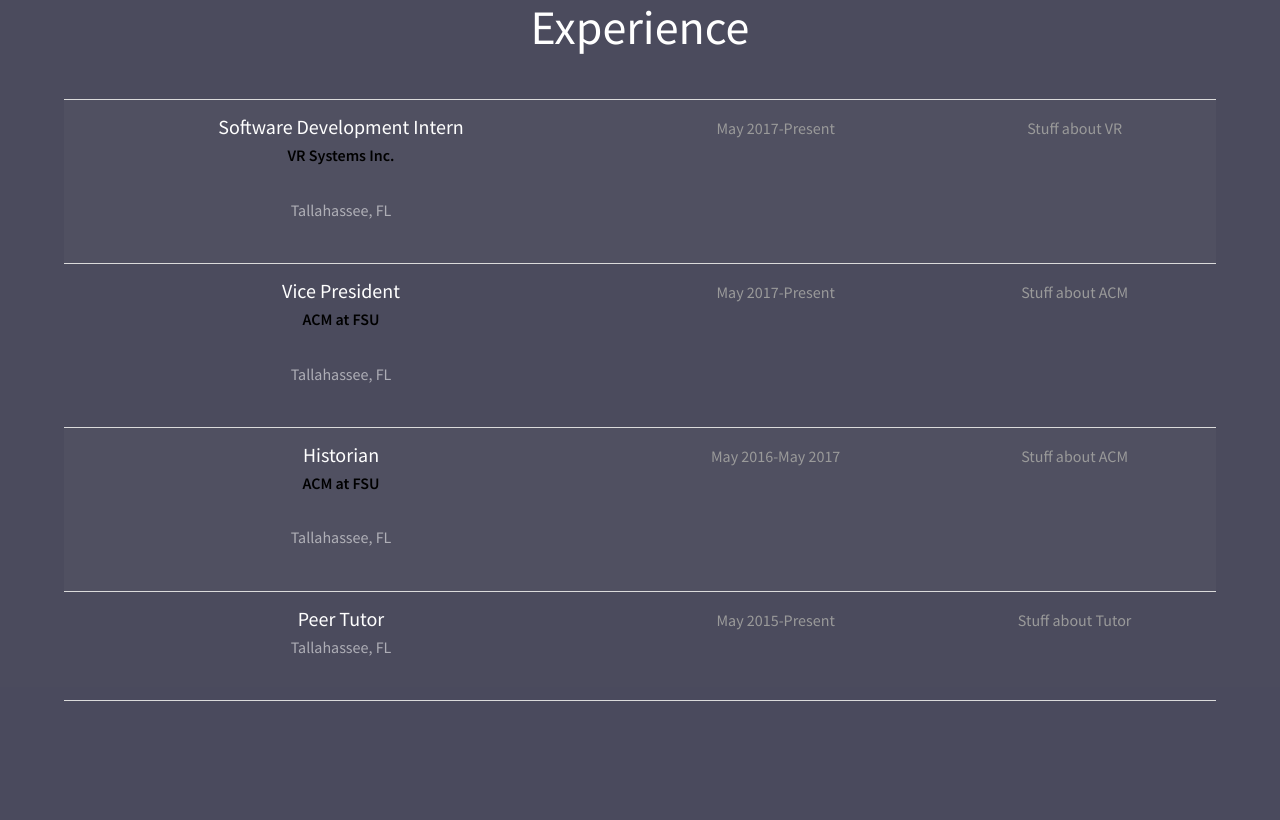
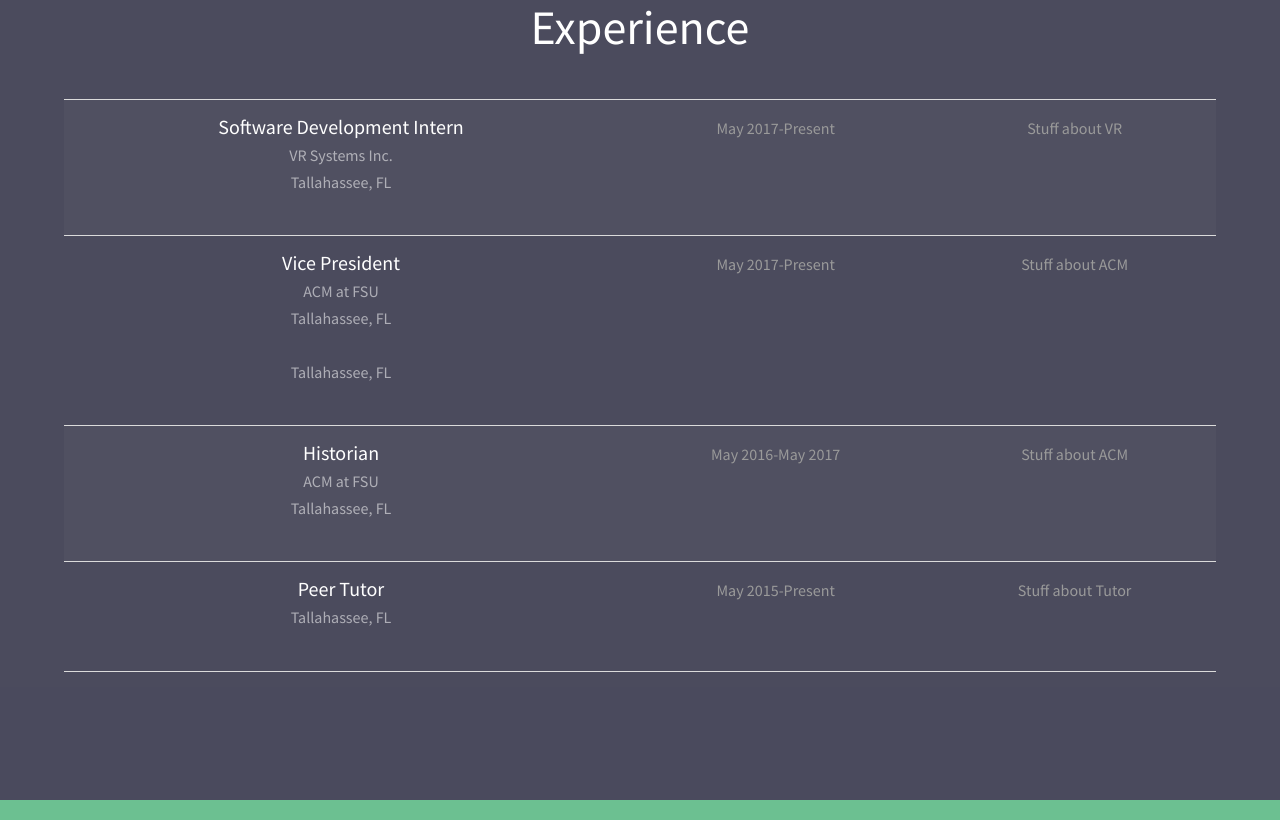
Before and after one commit to alexismtaylor/alexismtaylor.github.io, a plain HTML site: page about.html in a window 1280 px wide. Shown: the part 1600-2420 px from the top of the page. Drawn offline with Linux system fonts and the light colour scheme.

Commit message:
aboutedit

```diff
--- a/about.html
+++ b/about.html
@@ -150,8 +150,7 @@
 						<tr>
 							<td>
 								<h3>Software Development Intern</h3>
-								<p><strong>VR Systems Inc.</strong></p>
-								<p>Tallahassee, FL</p>
+								<p>VR Systems Inc.<br>Tallahassee, FL</p>
 							</td>
 							<td>May 2017-Present</td>
 							<td>Stuff about VR</td>
@@ -159,7 +158,7 @@
 						<tr>
 							<td>
 								<h3>Vice President</h3>
-								<p><strong>ACM at FSU</strong></p>
+								<p>ACM at FSU<br>Tallahassee, FL</p>
 								<p>Tallahassee, FL</p>
 							</td>
 							<td>May 2017-Present</td>
@@ -168,8 +167,7 @@
 						<tr>
 							<td>
 								<h3>Historian</h3>
-								<p><strong>ACM at FSU</strong></p>
-								<p>Tallahassee, FL</p>
+								<p>ACM at FSU<br>Tallahassee, FL</p>
 							</td>
 							<td>May 2016-May 2017</td>
 							<td>Stuff about ACM</td>
```
